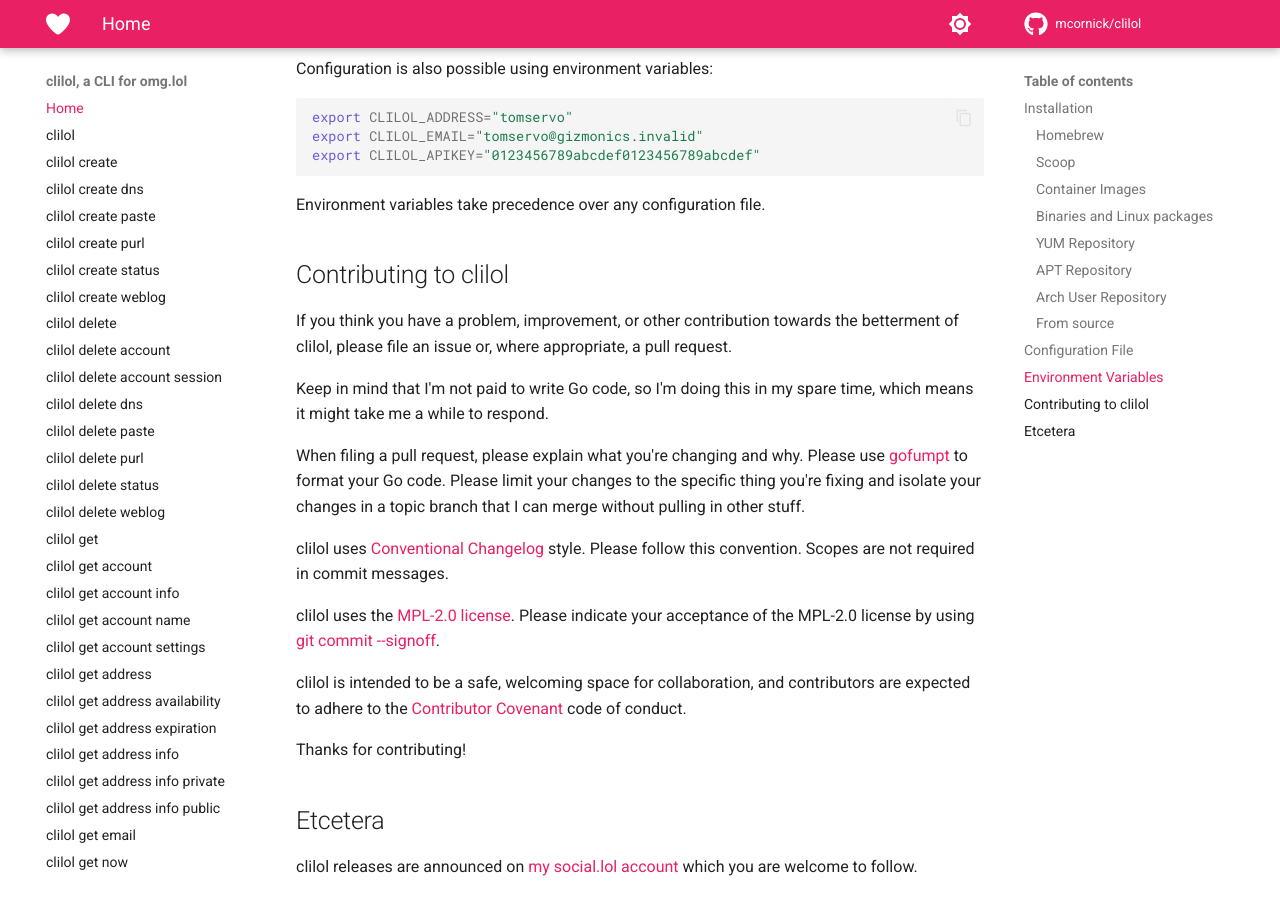
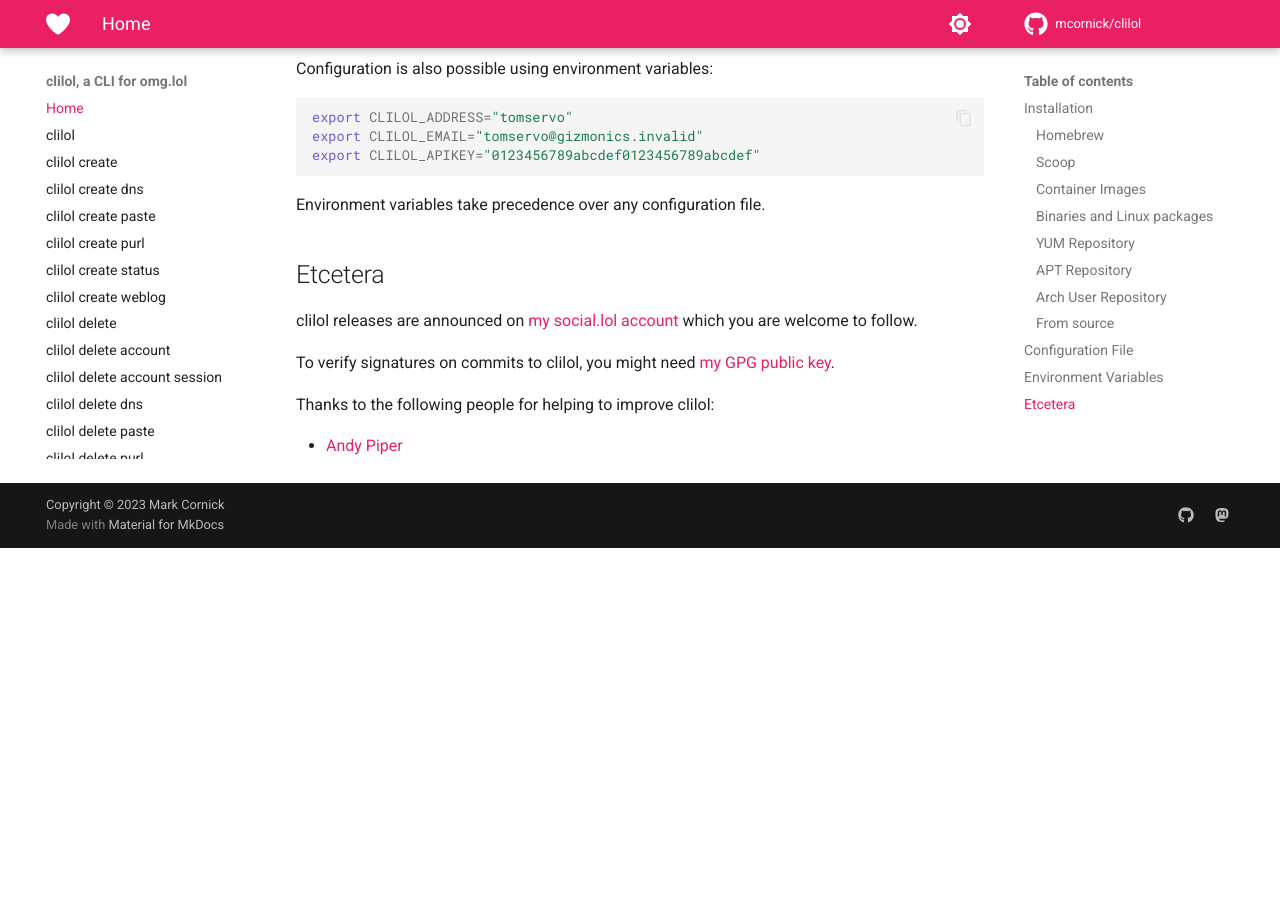
Before and after one commit to mcornick/clilol, an MkDocs documentation site: the page built from docs/index.md, in a window 1280 px wide and 900 px high, scrolled down 3400 px. Built offline with MkDocs 1.6.1 and Material for MkDocs 9.7.7, drawn with Linux system fonts in a browser that asks for light colours; comment, search, counter and statistics services are not loaded; after the commit the page ends 3948 px from its top, so only the background shows below that.

Commit message:
docs: this section was moved to developer.md
Signed-off-by: Mark Cornick <mcornick@mcornick.com>

```diff
--- a/docs/index.md
+++ b/docs/index.md
@@ -145,22 +145,6 @@ export CLILOL_APIKEY="0123456789abcdef0123456789abcdef"
 
 Environment variables take precedence over any configuration file.
 
-## Contributing to clilol
-
-If you think you have a problem, improvement, or other contribution towards the betterment of clilol, please file an issue or, where appropriate, a pull request.
-
-Keep in mind that I'm not paid to write Go code, so I'm doing this in my spare time, which means it might take me a while to respond.
-
-When filing a pull request, please explain what you're changing and why. Please use [gofumpt](https://github.com/mvdan/gofumpt) to format your Go code. Please limit your changes to the specific thing you're fixing and isolate your changes in a topic branch that I can merge without pulling in other stuff.
-
-clilol uses [Conventional Changelog](https://github.com/conventional-changelog/conventional-changelog-angular/blob/master/convention.md) style. Please follow this convention. Scopes are not required in commit messages.
-
-clilol uses the [MPL-2.0 license](https://www.mozilla.org/en-US/MPL/2.0/). Please indicate your acceptance of the MPL-2.0 license by using [git commit --signoff](https://git-scm.com/docs/git-commit#Documentation/git-commit.txt--s).
-
-clilol is intended to be a safe, welcoming space for collaboration, and contributors are expected to adhere to the [Contributor Covenant](http://contributor-covenant.org) code of conduct.
-
-Thanks for contributing!
-
 ## Etcetera
 
 clilol releases are announced on [my social.lol account](https://social.lol/@mcornick) which you are welcome to follow.
```
